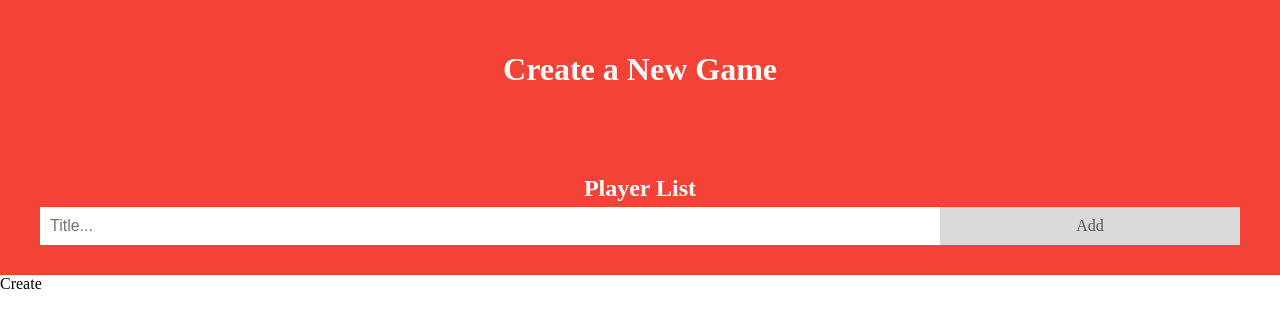
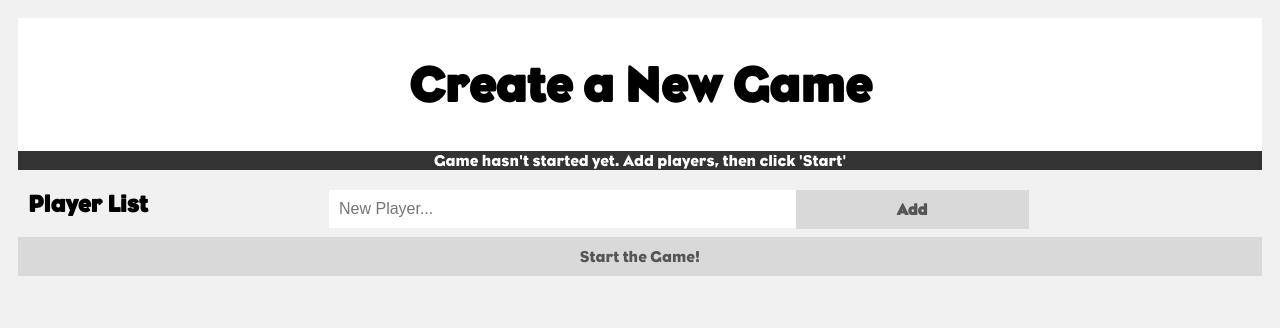
Before and after one commit to number5alive/acquire, a Flask app: page /1 in a window 1280 px wide. Shown: the top 328 px of the page. Run offline with Flask 2, Linux system fonts and the light colour scheme.

Commit message:
lobby: landing page for creating new games is stubbed out

```diff
--- a/clientweb/lobby.py
+++ b/clientweb/lobby.py
@@ -8,7 +8,7 @@ import dataif as DataIf
 # Expose these routes to the main server application
 from flask import Blueprint
 lobby_blueprint = Blueprint('lobby_blueprint', __name__,
-                  template_folder='templates', static_folder='static')
+                  template_folder='templates', static_url_path='static', static_folder='static')
 
 """ Test endpoint for rendering tiles """
 @lobby_blueprint.route('/lobby', methods=['GET'])
--- a/clientweb/templates/newgame.html
+++ b/clientweb/templates/newgame.html
@@ -1,17 +1,50 @@
 <!DOCTYPE html>
 <html>
+<meta name="viewport" content="width=device-width, initial-scale=1">
 <head>
-  <meta name="viewport" content="width=device-width, initial-scale=1">
-  <link rel="shortcut icon" href="{{ url_for('.static', filename='favicon.ico') }}">
+  <link rel="shortcut icon" href="/favicon.ico">
+  <link rel="stylesheet" href="{{ url_for('.static', filename='tilebag.css') }}{{ cachefix }}">
 <style>
-body {
+
+input {
   margin: 0;
-  min-width: 250px;
+  border: none;
+  border-radius: 0;
+  width: 50%;
+  padding: 10px;
+  float: left;
+  font-size: 16px;
+}
+.addBtn {
+  padding: 10px;
+  width: 25%;
+  background: #d9d9d9;
+  color: #555;
+  float: left;
+  text-align: center;
+  font-size: 16px;
+  cursor: pointer;
+  transition: 0.3s;
+  border-radius: 0;
+}
+.addBtn:hover {
+  background-color: #bbb;
 }
 
-/* Include the padding and border in an element's total width and height */
-* {
-  box-sizing: border-box;
+.startBtn {
+  padding: 10px;
+  width: 100%;
+  background: #d9d9d9;
+  color: #555;
+  float: left;
+  text-align: center;
+  font-size: 16px;
+  cursor: pointer;
+  transition: 0.3s;
+  border-radius: 0;
+}
+.startBtn:hover {
+  background-color: #5f5;
 }
 
 /* Remove margins and padding from the list */
@@ -19,7 +52,6 @@ ul {
   margin: 0;
   padding: 0;
 }
-
 /* Style the list items */
 ul li {
   cursor: pointer;
@@ -36,38 +68,6 @@ ul li {
   -ms-user-select: none;
   user-select: none;
 }
-
-/* Set all odd list items to a different color (zebra-stripes) */
-ul li:nth-child(odd) {
-  background: #f9f9f9;
-}
-
-/* Darker background-color on hover */
-ul li:hover {
-  background: #ddd;
-}
-
-/* When clicked on, add a background color and strike out text */
-ul li.checked {
-  background: #888;
-  color: #fff;
-  text-decoration: line-through;
-}
-
-/* Add a "checked" mark when clicked on */
-ul li.checked::before {
-  content: '';
-  position: absolute;
-  border-color: #fff;
-  border-style: solid;
-  border-width: 0 2px 2px 0;
-  top: 10px;
-  left: 16px;
-  transform: rotate(45deg);
-  height: 15px;
-  width: 7px;
-}
-
 /* Style the close button */
 .close {
   position: absolute;
@@ -81,49 +81,6 @@ ul li.checked::before {
   color: white;
 }
 
-/* Style the header */
-.header {
-  background-color: #f44336;
-  padding: 30px 40px;
-  color: white;
-  text-align: center;
-}
-
-/* Clear floats after the header */
-.header:after {
-  content: "";
-  display: table;
-  clear: both;
-}
-
-/* Style the input */
-input {
-  margin: 0;
-  border: none;
-  border-radius: 0;
-  width: 75%;
-  padding: 10px;
-  float: left;
-  font-size: 16px;
-}
-
-/* Style the "Add" button */
-.addBtn {
-  padding: 10px;
-  width: 25%;
-  background: #d9d9d9;
-  color: #555;
-  float: left;
-  text-align: center;
-  font-size: 16px;
-  cursor: pointer;
-  transition: 0.3s;
-  border-radius: 0;
-}
-
-.addBtn:hover {
-  background-color: #bbb;
-}
 </style>
 </head>
 <body>
@@ -132,20 +89,41 @@ input {
   <h1>Create a New Game</h1>
 </div>
 
-<div id="myDIV" class="header">
-  <h2 style="margin:5px">Player List</h2>
-  <input type="text" id="myInput" placeholder="Title...">
-  <span onclick="newElement()" class="addBtn">Add</span>
+<div class="topnav" id="topnav">
+  <div class="message" style="text-align:center; color:white">Game hasn't started yet. Add players, then click 'Start'</div>
 </div>
 
-<ul id="myUL">
-</ul>
-
-<div class="footer">
-  <span onclick="createGame()" class="submitBtn">Create</span>
+<div class="row">
+  <div class="infocolumn">
+    <h2>Player List</h2>
+    <ul id="myUL">
+    </ul>
+  </div>
+  <div class="maincolumn">
+    <h2/>
+    <input type="text" id="myInput" placeholder="New Player...">
+    <span onclick="addPlayer()" id="addBtn" class="addBtn">Add</span>
+  </div>
 </div>
 
+<span onclick="createGame()" id="startBtn" class="startBtn">Start the Game!</span>
+
 <script>
+// Let the user hit "enter" when entering names
+var input = document.getElementById("myInput");
+
+// Execute a function when the user releases a key on the keyboard
+input.addEventListener("keyup", function(event) {
+  // Number 13 is the "Enter" key on the keyboard
+  if (event.keyCode === 13) {
+    // Cancel the default action, if needed
+    event.preventDefault();
+    // Trigger the button element with a click
+    document.getElementById("addBtn").click();
+    input.innerText="";
+  }
+});
+
 // Create a "close" button and append it to each list item
 var myNodelist = document.getElementsByTagName("LI");
 var i;
@@ -167,18 +145,8 @@ for (i = 0; i < close.length; i++) {
   }
 }
 
-/*
-// Add a "checked" symbol when clicking on a list item
-var list = document.querySelector('ul');
-list.addEventListener('click', function(ev) {
-  if (ev.target.tagName === 'LI') {
-    ev.target.classList.toggle('checked');
-  }
-}, false);
-*/
-
 // Create a new list item when clicking on the "Add" button
-function newElement() {
+function addPlayer() {
   var li = document.createElement("li");
   var inputValue = document.getElementById("myInput").value;
   var t = document.createTextNode(inputValue);
@@ -203,6 +171,15 @@ function newElement() {
     }
   }
 }
+
+function createGame() {
+  var ul = document.getElementById("myUL");
+
+  for(var i=0; i<ul.childNodes.length; i++)
+  {
+    console.log("Child["+i+"]="+ul.childNodes[i].innerText);
+  }
+}
 </script>
 
 </body>
--- a/clientweb/tilebag.py
+++ b/clientweb/tilebag.py
@@ -17,7 +17,7 @@ TILEBAG_URL="/games/tilebag"
 # Expose these routes to the main server application
 from flask import Blueprint
 tilebag_blueprint = Blueprint('tilebag_blueprint', __name__,
-                  template_folder='templates', static_folder='static')
+                  template_folder='templates', static_url_path='static', static_folder='static')
 
 @tilebag_blueprint.route('/', methods=['GET'])
 def get_tilebag_api():
--- a/config.py
+++ b/config.py
@@ -3,7 +3,7 @@ from flask import Flask
 from flask_socketio import SocketIO
 
 # Moving server config info here so we can get it from elsewhere too!
-app = Flask(__name__)
+app = Flask(__name__,static_folder='clientweb/static')
 app.config['SECRET_KEY'] = 'secret!'
 socketio = SocketIO(app)
 
--- a/server.py
+++ b/server.py
@@ -16,7 +16,7 @@ app.register_blueprint(lobbyrest_blueprint)
 app.register_blueprint(tilebagrest_blueprint, url_prefix=TILEBAGREST_URL)
 
 # Client-side view of things
-app.register_blueprint(lobby_blueprint) # the lobby
+app.register_blueprint(lobby_blueprint, url_prefix='/') # the lobby
 app.register_blueprint(testview_blueprint, url_prefix='/test') # for testing
 app.register_blueprint(tilebag_blueprint, url_prefix=TILEBAG_URL)
 
```
